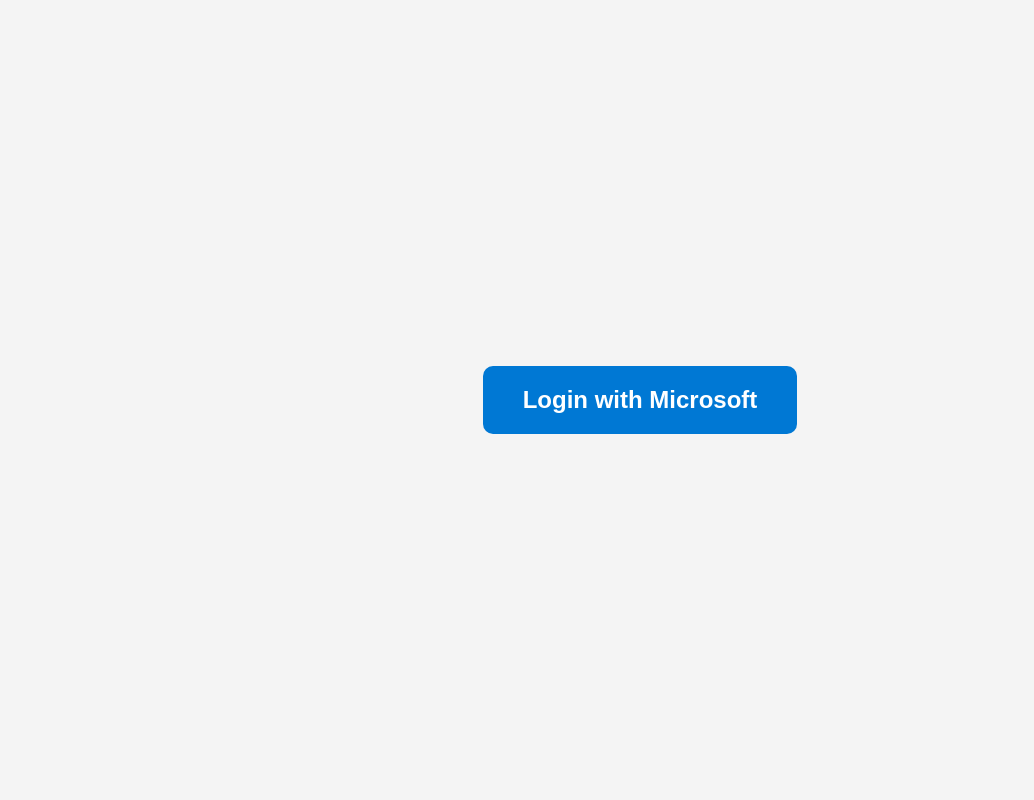
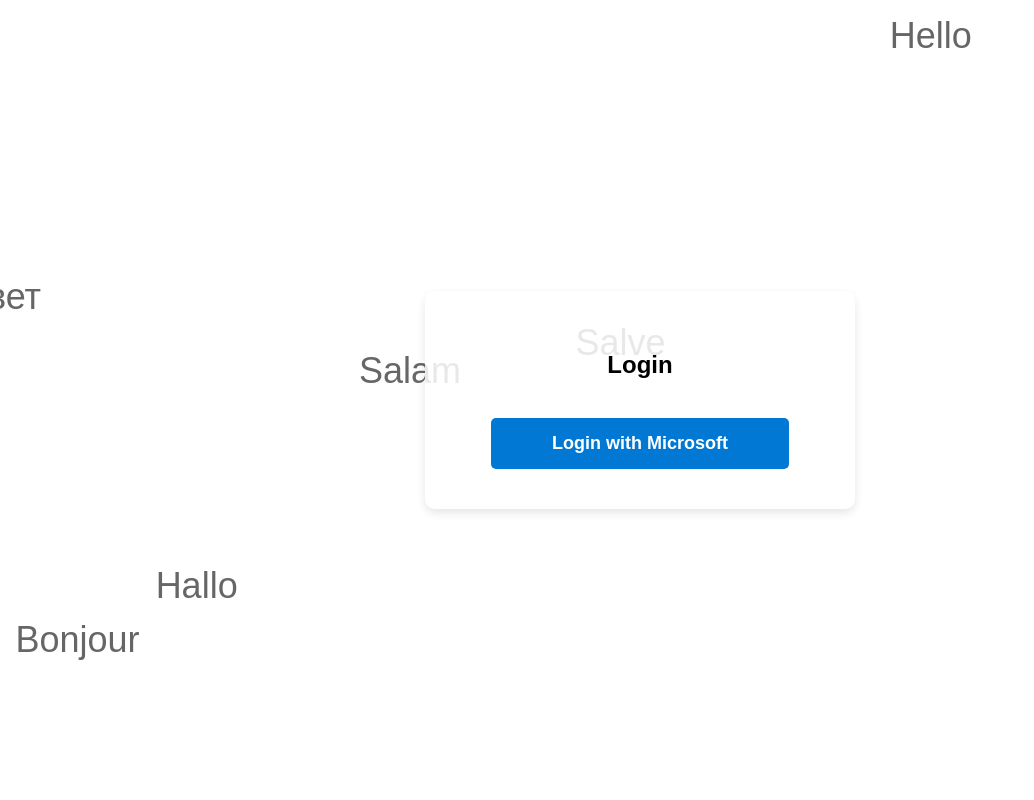
Before and after one commit to 37DG/4353-project, a Django app: template software design project/project/templates/index.html in a window 1280 px wide. Shown: the whole page, without its empty margins (0-1034 px from the left). Run offline with Django 5.2, Linux system fonts and the light colour scheme; the template is opened without the code that fills it, so the values that code supplies are empty; parts of the project's set-up code (start-up, migrations or seed data) failed here and were passed over.

Commit message:
Update index.html

```diff
--- a/software design project/project/templates/index.html
+++ b/software design project/project/templates/index.html
@@ -6,37 +6,115 @@
     <title>Login with Microsoft</title>
     <style>
         body {
+            margin: 0;
+            padding: 0;
             display: flex;
             justify-content: center;
             align-items: center;
             height: 100vh;
-            background-color: #f4f4f4;
-            margin: 0;
+            background: transparent;
+            overflow: hidden;
+            position: relative;
+            font-family: Arial, sans-serif;
         }
 
+        /* Background container for floating text */
+        .background {
+            position: absolute;
+            width: 100%;
+            height: 100%;
+            overflow: hidden;
+        }
+
+        /* Floating text animation */
+        .floating-text {
+            position: absolute;
+            top: 50%;
+            left: -100px;
+            font-size: 36px;
+            color: rgba(0, 0, 0, 0.6);
+            white-space: nowrap;
+            animation: flowText 10s linear infinite;
+        }
+
+        @keyframes flowText {
+            from {
+                left: -100px;
+            }
+            to {
+                left: 100%;
+            }
+        }
+
+        /* Login Box */
+        .login-container {
+            position: relative;
+            z-index: 10;
+            background: rgba(255, 255, 255, 0.85);
+            padding: 40px;
+            border-radius: 10px;
+            box-shadow: 0 4px 10px rgba(0, 0, 0, 0.1);
+            width: 350px;
+            display: flex;
+            flex-direction: column;
+            align-items: center;
+        }
+
+        /* Microsoft Login Button */
         .login-button {
-            padding: 20px 40px;
-            font-size: 24px;
+            width: 85%;
+            padding: 15px;
+            font-size: 18px;
             font-weight: bold;
+            background: #0078D4;
             color: white;
-            background-color: #0078D4;
             border: none;
-            border-radius: 10px;
+            border-radius: 5px;
             cursor: pointer;
+            text-align: center;
             transition: background-color 0.3s ease;
+            margin-top: 20px;
         }
 
         .login-button:hover {
-            background-color: #005a9e;
+            background: #005a9e;
         }
+
     </style>
 </head>
 <body>
-    <button class="login-button" onclick="redirectToMicrosoftLogin()">Login with Microsoft</button>
+    <!-- Floating Background Text -->
+    <div class="background" id="background"></div>
+
+    <!-- Login Box -->
+    <div class="login-container">
+        <h2>Login</h2>
+        <button class="login-button" onclick="redirectToMicrosoftLogin()">Login with Microsoft</button>
+    </div>
 
     <script>
+        // List of "Hello" in different languages
+        const words = ["Hello", "Hola", "Bonjour", "Hallo", "Ciao", "こんにちは", "안녕하세요", "你好", "Привет", "مرحبا",
+                       "Merhaba", "Sawubona", "नमस्ते", "Salam", "Hei", "Hej", "Kamusta", "Salve", "Γεια σας"];
+
+        function createFloatingText() {
+            const text = document.createElement("div");
+            text.className = "floating-text";
+            text.textContent = words[Math.floor(Math.random() * words.length)];
+            text.style.top = Math.random() * 90 + "%"; // Random Y position
+            text.style.animationDuration = (Math.random() * 5 + 5) + "s"; // Random speed
+            document.getElementById("background").appendChild(text);
+
+            // Remove text after animation ends
+            setTimeout(() => text.remove(), 10000);
+        }
+
+        // Generate floating text at intervals
+        setInterval(createFloatingText, 1000);
+
+        // Redirect to Microsoft Login
         function redirectToMicrosoftLogin() {
-            window.location.href = "http://localhost:8000/auth/login/azuread-oauth2/";
+            window.location.href = "http://localhost:8000/auth/login/";
         }
     </script>
 </body>
```
